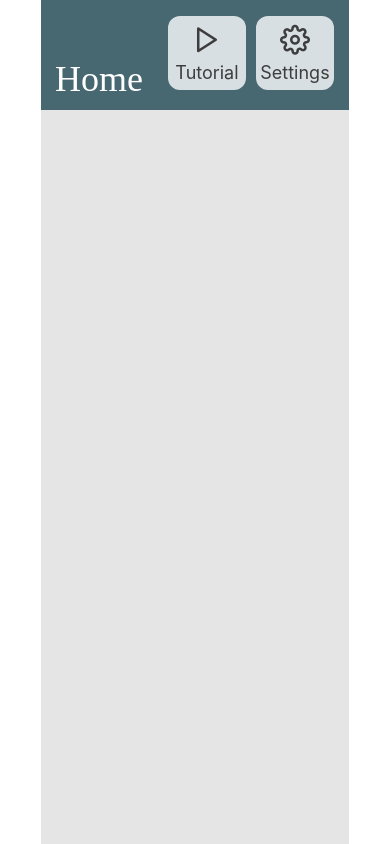
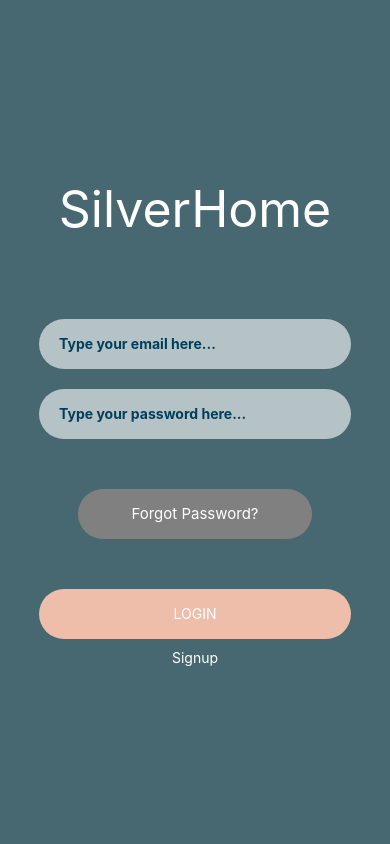
Before and after one commit to ekreis/SilverHomeApp, a React Native app: screen / in a window 390 px wide. Built offline with nearby package versions, Linux system fonts and the light colour scheme.

Commit message:
Updated LoginScreen screen

```diff
--- a/App.js
+++ b/App.js
@@ -3,11 +3,13 @@ import React from 'react';
 import { StyleSheet, Text, View } from 'react-native';
 
 import HomeScreen from './components/screens/HomeScreen';
+import LoginScreen from './components/screens/LoginScreen';
 
 export default function App() {
+
   return (
     <View style={styles.container}>
-      <HomeScreen />
+      <LoginScreen />
     </View>
   );
 }
--- a/components/screens/LoginScreen.js
+++ b/components/screens/LoginScreen.js
@@ -1,4 +1,6 @@
 import React from 'react';
+import colors from "../config/colors";
+import syles from "../config/styles";
 import { StyleSheet, Text, View, TextInput, TouchableOpacity } from 'react-native';
 
 export default class App extends React.Component {
@@ -13,19 +15,19 @@ export default class App extends React.Component {
         <View style={styles.inputView} >
           <TextInput
             style={styles.inputText}
-            placeholder="Email..."
+            placeholder="Type your email here..."
             placeholderTextColor="#003f5c"
             onChangeText={text => this.setState({email:text})}/>
         </View>
         <View style={styles.inputView} >
           <TextInput
-            secureTextEntry
+            secureTextEntry //this makes it so the characters are not shown in the password
             style={styles.inputText}
-            placeholder="Password..."
+            placeholder="Type your password here..."
             placeholderTextColor="#003f5c"
             onChangeText={text => this.setState({password:text})}/>
         </View>
-        <TouchableOpacity>
+        <TouchableOpacity style={styles.forgotBtn}>
           <Text style={styles.forgot}>Forgot Password?</Text>
         </TouchableOpacity>
         <TouchableOpacity style={styles.loginBtn}>
@@ -44,19 +46,20 @@ export default class App extends React.Component {
 const styles = StyleSheet.create({
   container: {
     flex: 1,
-    backgroundColor: '#003f5c',
+    width: '100%',
+    backgroundColor: colors.primary,
     alignItems: 'center',
     justifyContent: 'center',
   },
   logo:{
-    fontWeight:"bold",
+    fontWeight:"normal",
     fontSize:50,
-    color:"#fb5b5a",
-    marginBottom:40
+    color:"white",
+    marginBottom:80
   },
   inputView:{
     width:"80%",
-    backgroundColor:"#465881",
+    backgroundColor: colors.medium,
     borderRadius:25,
     height:50,
     marginBottom:20,
@@ -64,16 +67,30 @@ const styles = StyleSheet.create({
     padding:20
   },
   inputText:{
-    height:50,
+    fontWeight: "bold",
+    height:60,
     color:"white"
   },
   forgot:{
     color:"white",
-    fontSize:11
+    fontSize:15
   },
+
+  forgotBtn:{
+    width:"60%",
+    backgroundColor:"grey",
+    borderRadius:25,
+    height:50,
+    alignItems:"center",
+    justifyContent:"center",
+    marginTop:30,
+    marginBottom:10
+  },
+
+
   loginBtn:{
     width:"80%",
-    backgroundColor:"#fb5b5a",
+    backgroundColor: colors.accent,
     borderRadius:25,
     height:50,
     alignItems:"center",
@@ -81,6 +98,7 @@ const styles = StyleSheet.create({
     marginTop:40,
     marginBottom:10
   },
+
   loginText:{
     color:"white"
   }
```
